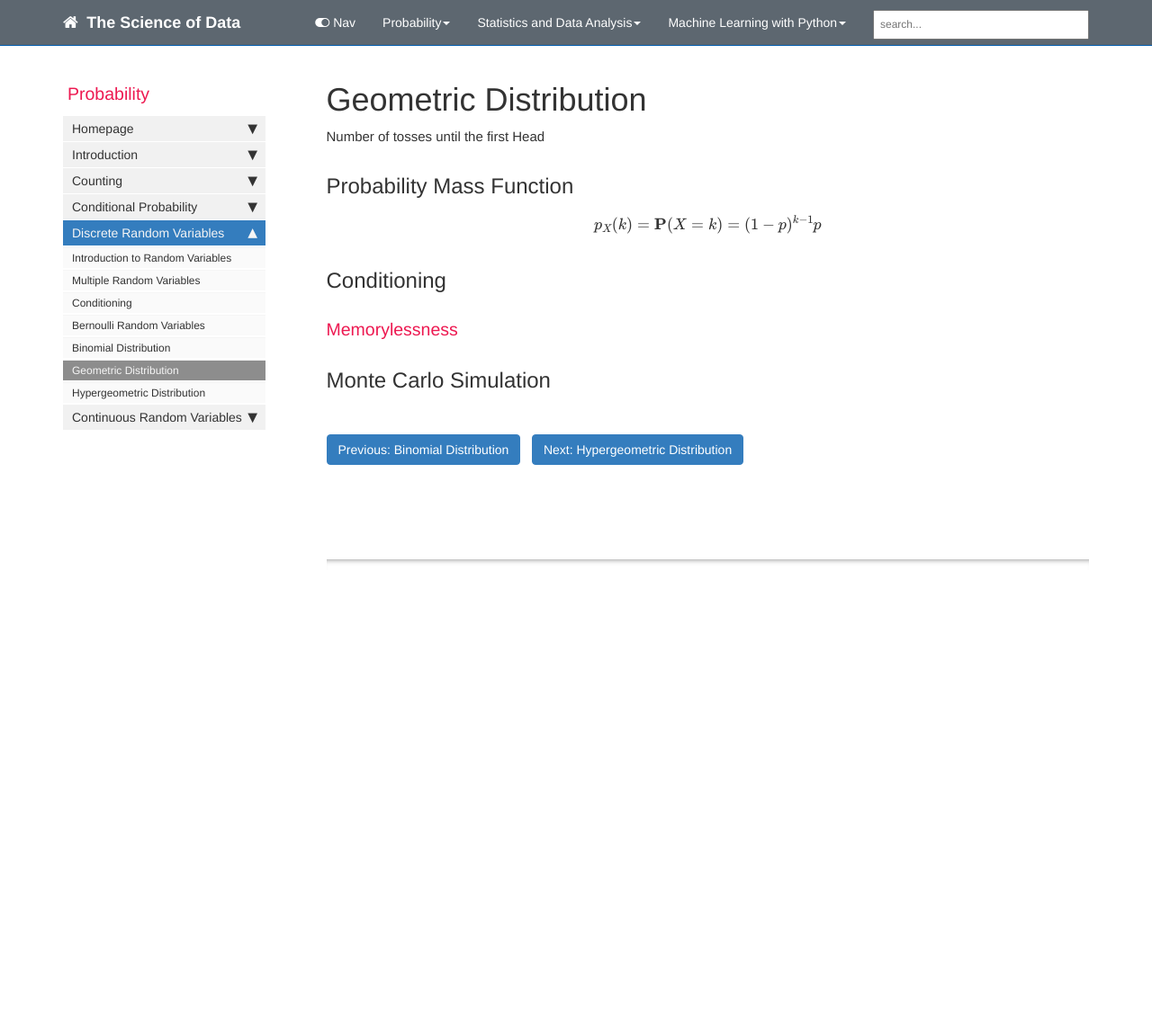
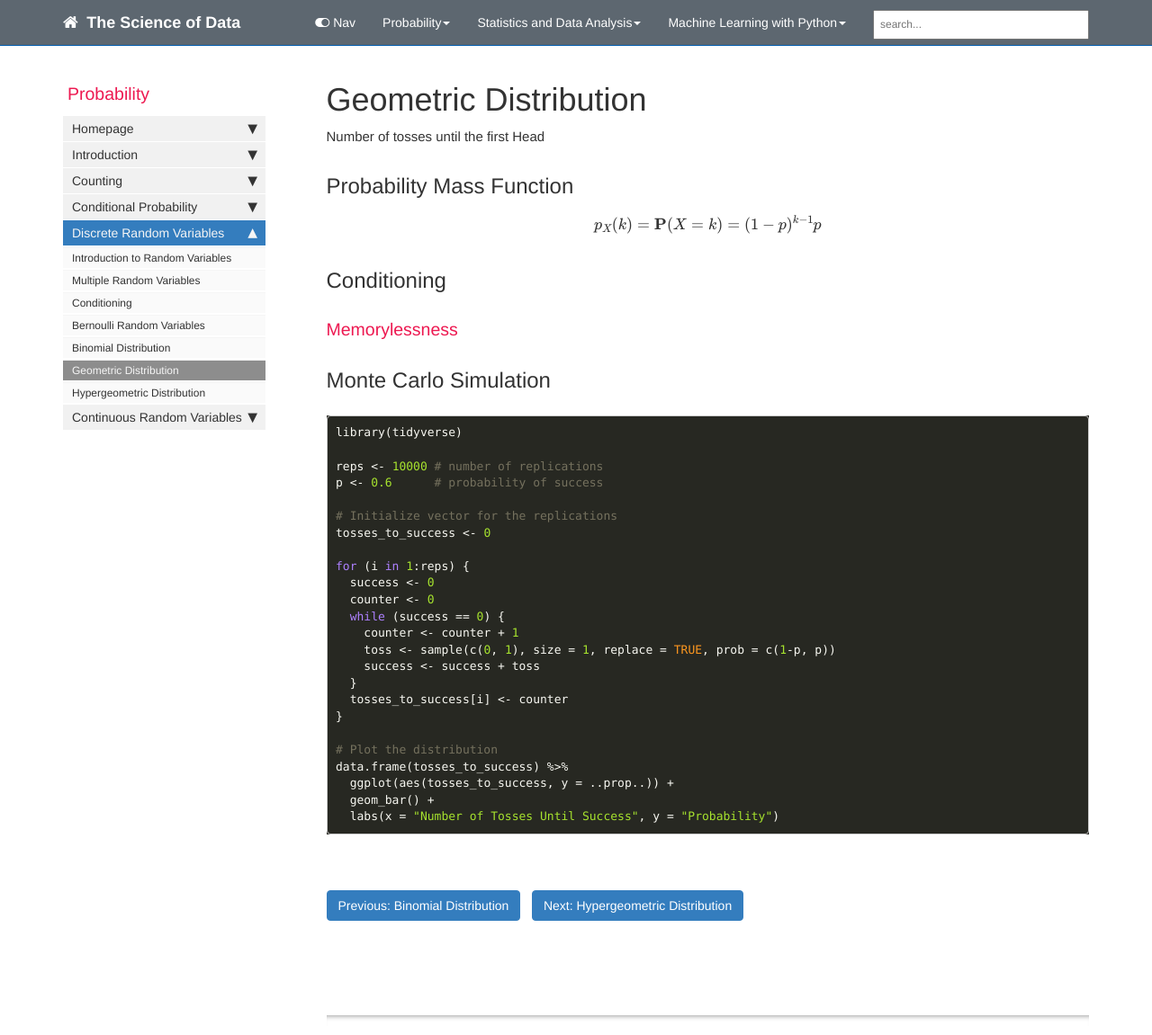
Before and after one commit to mynameisjanus/mynameisjanus.github.io, a Jekyll site: the page built from pages/probability/geometric_distribution.md, in a window 1280 px wide and 1151 px high. Shown: the whole window at 90% size. Built offline with Jekyll 4.4.1, drawn with Linux system fonts in a browser that asks for light colours; formulas are drawn with MathJax 3; comment, search, counter and statistics services are not loaded.

Commit message:
update codes

````diff
--- a/pages/probability/geometric_distribution.md
+++ b/pages/probability/geometric_distribution.md
@@ -23,7 +23,32 @@ $$p_X(k)=\mathbf{P}(X=k)=(1-p)^{k-1}p$$
 
 ## Monte Carlo Simulation
 
+```r
+library(tidyverse)
 
+reps <- 10000 # number of replications
+p <- 0.6      # probability of success
+
+# Initialize vector for the replications
+tosses_to_success <- 0
+
+for (i in 1:reps) {
+  success <- 0
+  counter <- 0
+  while (success == 0) {
+    counter <- counter + 1
+    toss <- sample(c(0, 1), size = 1, replace = TRUE, prob = c(1-p, p))
+    success <- success + toss
+  }
+  tosses_to_success[i] <- counter
+}
+
+# Plot the distribution
+data.frame(tosses_to_success) %>%
+  ggplot(aes(tosses_to_success, y = ..prop..)) +
+  geom_bar() +
+  labs(x = "Number of Tosses Until Success", y = "Probability")
+```
 
 <br>
 
````
Also changed, not shown: pages/probability/binomial_distribution.md (+10 -11 lines).
